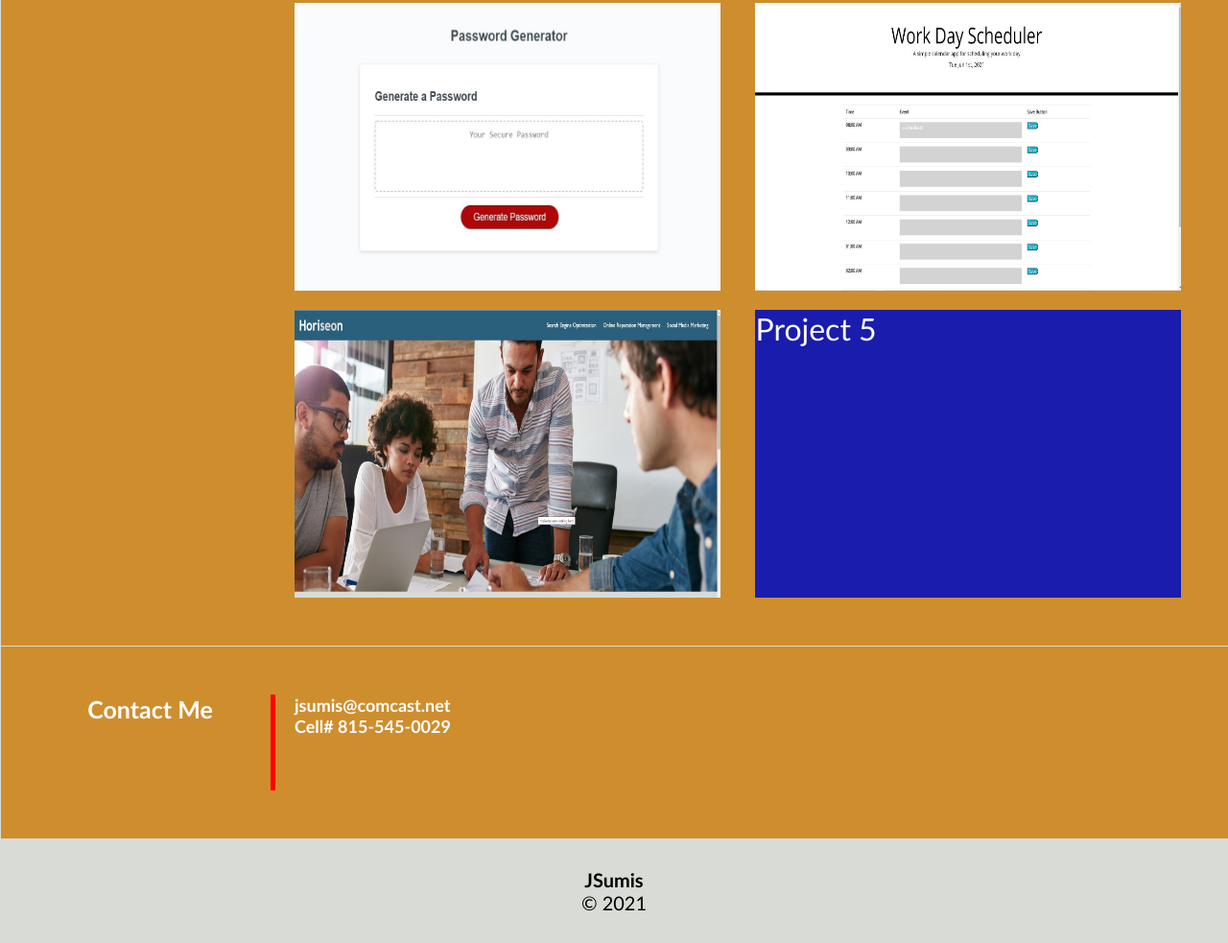
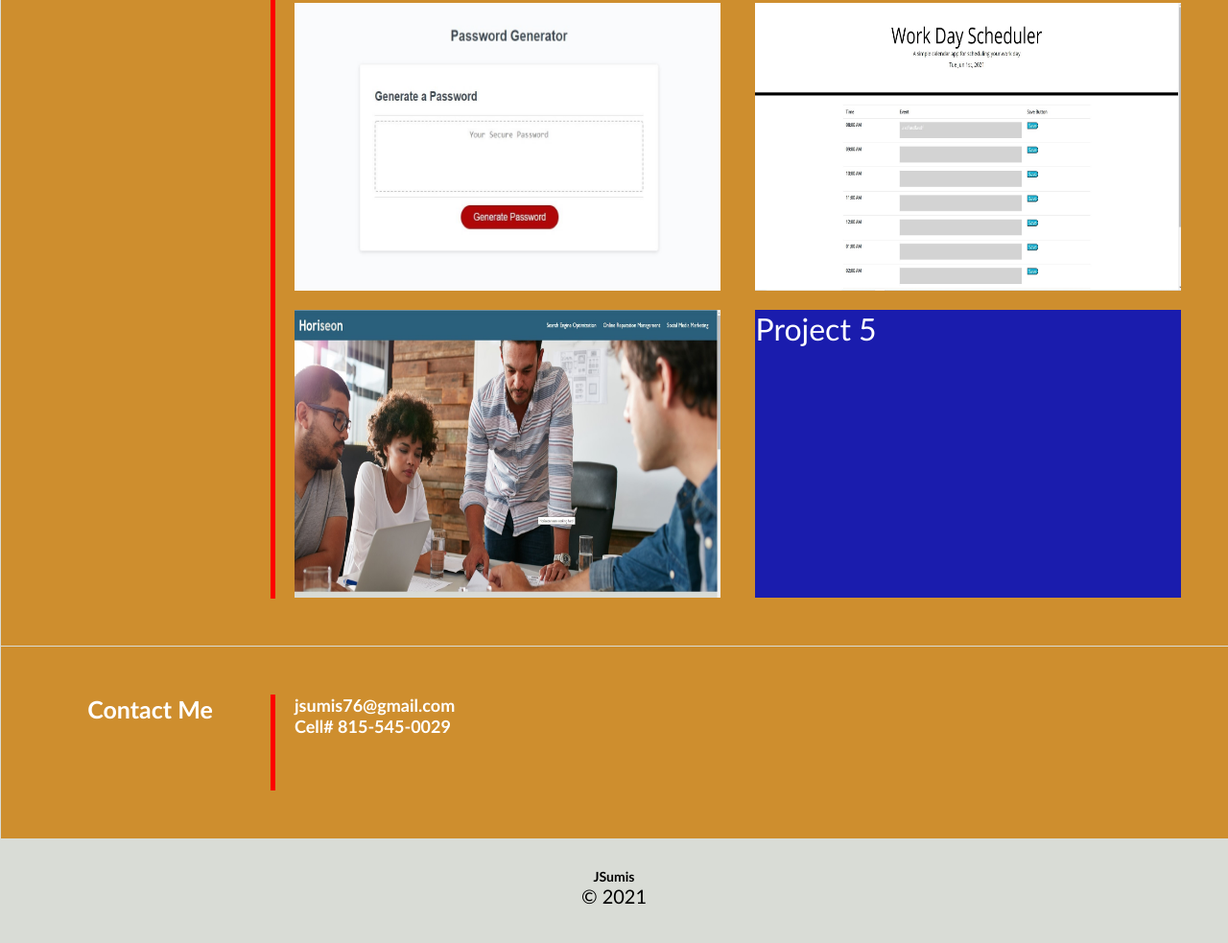
Before and after one commit to JSumis/07-hw-updated-portfolio, a plain HTML site: page index.html in a window 1280 px wide. Shown: the part 1503-2486 px from the top of the page at 96% size. Drawn offline with Linux system fonts and the light colour scheme.

Commit message:
fixed css for red work border

```diff
--- a/assets/css/style.css
+++ b/assets/css/style.css
@@ -141,7 +141,7 @@ sets element height to 300 pixels, prioritizes font based on browser preferences
     text-align: center;
     float: left;
     width: 20%;
-    height: 100%;
+    height: 1328px;
     margin-bottom: 50px;
     padding: 0px 20px 0px 0px;
     border-right: 5px solid red;
@@ -270,7 +270,7 @@ sets element height to 300 pixels, prioritizes font based on browser preferences
 
 /* For h2 headers within footers: 20 pixel font size. */
 .footer h2 {
-    font-size: 20px;
+    font-size: 14px;
 }
 
 @media screen and (max-width: 992px) {
--- a/index.html
+++ b/index.html
@@ -94,7 +94,7 @@
                     <h2>Contact Me</h2>
                 </div>
                 <container class="contact-me-content">
-                    <h1>jsumis@comcast.net</h1>
+                    <h1>jsumis76@gmail.com</h1>
                     <h1>Cell# 815-545-0029</h1>
                 </container>
             </section>
@@ -104,6 +104,7 @@
         <footer class="footer">
             <!-- Footer -->
             <h2>JSumis</h2>
+            <!-- <h2>last updated 6/1/2021</h2> -->
             <p>
                 &copy; 2021
             </p>
```
